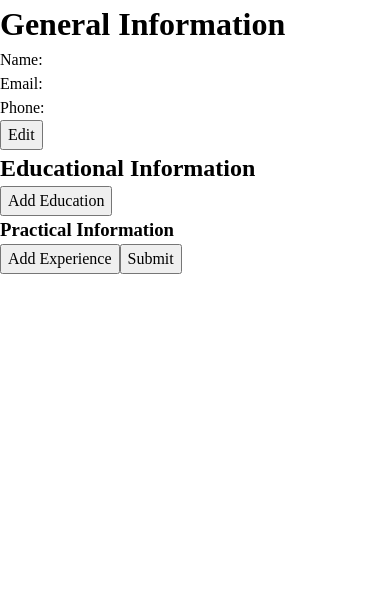
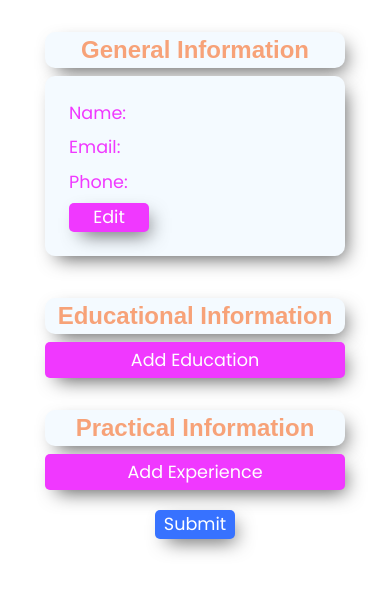
Before and after one commit to fadingmorsecode/cv-application, a React (Vite) app: page / in a window 390 px wide. Shown: the top 594 px of the page. Built offline with nearby package versions, Linux system fonts and the light colour scheme.

Commit message:
add mobile styling to form building page

```diff
--- a/src/components/cvgenerator.jsx
+++ b/src/components/cvgenerator.jsx
@@ -2,6 +2,7 @@ import EducationalInfo from './form-components/education.jsx';
 import GeneralInfo from './form-components/general.jsx';
 import PracticalInfo from './form-components/practical.jsx';
 import RenderCV from './rendercv.jsx';
+import '../styles/cvgenerator.css';
 import { useState } from 'react';
 
 export default function FormBuilder() {
@@ -30,12 +31,16 @@ export default function FormBuilder() {
   }
 
   return !submitValue ? (
-    <>
-      <GeneralInfo handleGeneralData={handleGeneralData} />
-      <EducationalInfo handleEducationalData={handleEducationalData} />
-      <PracticalInfo handlePracticalData={handlePracticalData} />
-      <button onClick={handleSubmitClick}>Submit</button>
-    </>
+    <div className='cv-gen-container'>
+      <div className='cv-forms-container'>
+        <GeneralInfo handleGeneralData={handleGeneralData} />
+        <EducationalInfo handleEducationalData={handleEducationalData} />
+        <PracticalInfo handlePracticalData={handlePracticalData} />
+        <button onClick={handleSubmitClick} className='btn' id='submit-btn'>
+          Submit
+        </button>
+      </div>
+    </div>
   ) : (
     <RenderCV
       generalData={generalData}
--- a/src/components/form-components/education.jsx
+++ b/src/components/form-components/education.jsx
@@ -15,15 +15,27 @@ function EducationInput({ type, id, value, onChange, checked }) {
 }
 
 function EditButton({ onClick }) {
-  return <button onClick={onClick}>Edit</button>;
+  return (
+    <button onClick={onClick} className='btn'>
+      Edit
+    </button>
+  );
 }
 
 function SaveButton({ onClick }) {
-  return <button onClick={onClick}>Save</button>;
+  return (
+    <button onClick={onClick} className='btn'>
+      Save
+    </button>
+  );
 }
 
 function DeleteButton({ onClick }) {
-  return <button onClick={onClick}>Delete</button>;
+  return (
+    <button onClick={onClick} className='btn'>
+      Delete
+    </button>
+  );
 }
 
 function CreateEducationComponent({ id, onClick, updateComponent }) {
@@ -72,7 +84,8 @@ function CreateEducationComponent({ id, onClick, updateComponent }) {
   }
 
   return (
-    <form>
+    <form className='education-form'>
+      <div className='form-groups'>
         <label htmlFor='school-name'>School Name:</label>
         {editStatus ? (
           <EducationInput
@@ -84,6 +97,8 @@ function CreateEducationComponent({ id, onClick, updateComponent }) {
         ) : (
           <p>{schoolValue}</p>
         )}
+      </div>
+      <div className='form-groups'>
         <label htmlFor='degree'>Degree:</label>
         {editStatus ? (
           <EducationInput
@@ -95,6 +110,8 @@ function CreateEducationComponent({ id, onClick, updateComponent }) {
         ) : (
           <p>{degreeValue}</p>
         )}
+      </div>
+      <div className='form-groups'>
         <label htmlFor='school-start'>Start Date:</label>
         {editStatus ? (
           <EducationInput
@@ -106,7 +123,10 @@ function CreateEducationComponent({ id, onClick, updateComponent }) {
         ) : (
           <p>{schoolDateStartValue}</p>
         )}
-      <label htmlFor='school-end'>End Date:</label>
+      </div>
+      <div className='form-groups'>
+        {!currentAttendance && <label htmlFor='school-end'>End Date:</label>}
+        {currentAttendance && !editStatus ? <label>End Date:</label> : ''}
         {editStatus ? (
           <>
             {!currentAttendance && (
@@ -117,6 +137,7 @@ function CreateEducationComponent({ id, onClick, updateComponent }) {
                 onChange={handleDateEndChange}
               />
             )}
+            <div className='current-groups'>
               <label htmlFor='current-education'>Currently Attend</label>
               <EducationInput
                 type={'checkbox'}
@@ -124,10 +145,13 @@ function CreateEducationComponent({ id, onClick, updateComponent }) {
                 onChange={currentAttendanceHandler}
                 checked={currentAttendance}
               />
+            </div>
           </>
         ) : (
           <p>{currentAttendance ? 'Present' : schoolDateEndValue}</p>
         )}
+      </div>
+      <div className='btn-groups'>
         {editStatus ? (
           <SaveButton onClick={SaveButtonHandler} />
         ) : (
@@ -139,12 +163,17 @@ function CreateEducationComponent({ id, onClick, updateComponent }) {
             onClick(id);
           }}
         />
+      </div>
     </form>
   );
 }
 
 function CreateEducationButton({ onClick }) {
-  return <button onClick={onClick}>Add Education </button>;
+  return (
+    <button onClick={onClick} className='btn' id='edu-add-btn'>
+      Add Education
+    </button>
+  );
 }
 
 export default function EducationalInfo({ handleEducationalData }) {
@@ -206,10 +235,10 @@ export default function EducationalInfo({ handleEducationalData }) {
   ));
 
   return (
-    <>
-      <h2>Educational Information</h2>
+    <div className='edu-container'>
+      <h2 className='educational-h2'>Educational Information</h2>
       {renderComponents}
       <CreateEducationButton onClick={handleCreateEducationButton} />
-    </>
+    </div>
   );
 }
--- a/src/components/form-components/general.jsx
+++ b/src/components/form-components/general.jsx
@@ -5,11 +5,19 @@ function CreateInput({ type, id, value, onChange }) {
 }
 
 function EditButton({ onClick }) {
-  return <button onClick={onClick}>Edit</button>;
+  return (
+    <button onClick={onClick} className='btn'>
+      Edit
+    </button>
+  );
 }
 
 function SaveButton({ onClick }) {
-  return <button onClick={onClick}>Save</button>;
+  return (
+    <button onClick={onClick} className='btn'>
+      Save
+    </button>
+  );
 }
 
 export default function GeneralInfo({ handleGeneralData }) {
@@ -48,8 +56,9 @@ export default function GeneralInfo({ handleGeneralData }) {
   }
 
   return (
+    <>
+      <h1 className='generator-h1'>General Information</h1>
       <form>
-      <h1>General Information</h1>
         <div className='name-container'>
           <label htmlFor='gen-name'>Name:</label>
           {editStatus ? (
@@ -95,5 +104,6 @@ export default function GeneralInfo({ handleGeneralData }) {
           <EditButton onClick={EditButtonHandler} />
         )}
       </form>
+    </>
   );
 }
--- a/src/components/form-components/practical.jsx
+++ b/src/components/form-components/practical.jsx
@@ -14,15 +14,27 @@ function CreatePracticalInput({ type, id, value, onChange, checked }) {
 }
 
 function EditButton({ onClick }) {
-  return <button onClick={onClick}>Edit</button>;
+  return (
+    <button onClick={onClick} className='btn'>
+      Edit
+    </button>
+  );
 }
 
 function SaveButton({ onClick }) {
-  return <button onClick={onClick}>Save</button>;
+  return (
+    <button onClick={onClick} className='btn'>
+      Save
+    </button>
+  );
 }
 
 function DeleteButton({ onClick }) {
-  return <button onClick={onClick}>Delete</button>;
+  return (
+    <button onClick={onClick} className='btn'>
+      Delete
+    </button>
+  );
 }
 
 function CreatePracticalComponent({ id, componentDeletion, updateComponent }) {
@@ -79,7 +91,8 @@ function CreatePracticalComponent({ id, componentDeletion, updateComponent }) {
   }
 
   return (
-    <form>
+    <form className='practical-form'>
+      <div className='form-groups'>
         <label>Company Title:</label>
         {!editState ? (
           <p>{companyValue}</p>
@@ -91,6 +104,8 @@ function CreatePracticalComponent({ id, componentDeletion, updateComponent }) {
             onChange={handleCompanyChange}
           />
         )}
+      </div>
+      <div className='form-groups'>
         <label>Position Title:</label>
         {!editState ? (
           <p>{positionValue}</p>
@@ -102,6 +117,8 @@ function CreatePracticalComponent({ id, componentDeletion, updateComponent }) {
             onChange={handlePositionChange}
           />
         )}
+      </div>
+      <div className='form-groups'>
         <label>Main Duties:</label>
         {!editState ? (
           <p>{dutiesValue}</p>
@@ -113,6 +130,8 @@ function CreatePracticalComponent({ id, componentDeletion, updateComponent }) {
             onChange={handleDutiesChange}
           />
         )}
+      </div>
+      <div className='form-groups'>
         <label>Start Date:</label>
         {!editState ? (
           <p>{practicalStartValue}</p>
@@ -124,7 +143,10 @@ function CreatePracticalComponent({ id, componentDeletion, updateComponent }) {
             onChange={handleStartChange}
           />
         )}
-      <label>End Date:</label>
+      </div>
+      <div className='form-groups'>
+        {!currentPractical && <label>End Date:</label>}
+        {currentPractical && !editState ? <label>End Date:</label> : ''}
         {!editState ? (
           <p>{currentPractical ? 'Present' : practicalEndValue}</p>
         ) : (
@@ -137,6 +159,7 @@ function CreatePracticalComponent({ id, componentDeletion, updateComponent }) {
                 onChange={handleEndChange}
               />
             )}
+            <div className='current-groups'>
               <label htmlFor='practical-checkbox'>Currently Work Here</label>
               <CreatePracticalInput
                 type={'checkbox'}
@@ -144,8 +167,11 @@ function CreatePracticalComponent({ id, componentDeletion, updateComponent }) {
                 checked={currentPractical}
                 onChange={handleMarkChange}
               />
+            </div>
           </>
         )}
+      </div>
+      <div className='btn-groups'>
         {!editState ? (
           <EditButton onClick={handleEditBtn} />
         ) : (
@@ -157,12 +183,17 @@ function CreatePracticalComponent({ id, componentDeletion, updateComponent }) {
             componentDeletion(id);
           }}
         />
+      </div>
     </form>
   );
 }
 
 function CreatePracticalButton({ onClick }) {
-  return <button onClick={onClick}>Add Experience</button>;
+  return (
+    <button onClick={onClick} className='btn' id='practical-add-btn'>
+      Add Experience
+    </button>
+  );
 }
 
 export default function PracticalInfo({ handlePracticalData }) {
@@ -219,8 +250,8 @@ export default function PracticalInfo({ handlePracticalData }) {
   });
 
   return (
-    <>
-      <h3>Practical Information</h3>
+    <div className='practical-container'>
+      <h3 className='practical-h3'>Practical Information</h3>
       {renderComponents}
       <CreatePracticalButton
         onClick={(e) => {
@@ -239,6 +270,6 @@ export default function PracticalInfo({ handlePracticalData }) {
           ]);
         }}
       />
-    </>
+    </div>
   );
 }
--- /dev/null
+++ b/src/styles/cvgenerator.css
@@ -0,0 +1,109 @@
+:root {
+  --barlow: 'Barlow', sans-serif;
+}
+
+.cv-gen-container {
+  display: flex;
+  justify-content: center;
+}
+
+.cv-forms-container {
+  display: flex;
+  flex-direction: column;
+}
+
+form,
+.generator-h1,
+.btn,
+.educational-h2,
+.practical-h3 {
+  -webkit-box-shadow: 6px 8px 19px -6px rgba(0, 0, 0, 0.67);
+  -moz-box-shadow: 6px 8px 19px -6px rgba(0, 0, 0, 0.67);
+  box-shadow: 6px 8px 19px -6px rgba(0, 0, 0, 0.67);
+}
+
+form {
+  background-color: #f4faff;
+  padding: 1.5rem;
+  width: 300px;
+  border-radius: 10px;
+  margin-bottom: 10px;
+}
+
+form label {
+  color: #f038ff;
+  font-family: var(--poppins);
+  font-size: 1.1rem;
+}
+
+form input {
+  font-family: var(--poppins);
+  font-size: 0.8rem;
+}
+
+form p {
+  font-family: var(--poppins);
+  font-size: 1rem;
+}
+
+.generator-h1,
+.educational-h2,
+.practical-h3 {
+  font-size: 1.5rem;
+  font-family: var(--barlow);
+  text-align: center;
+  color: #f7a278;
+  background-color: #f4faff;
+  border-radius: 10px;
+  margin-bottom: 0.5rem;
+  margin-top: 2rem;
+}
+
+.name-container,
+.email-container,
+.phone-container,
+.form-groups {
+  display: flex;
+  flex-direction: column;
+  margin-bottom: 0.5rem;
+}
+
+.current-groups {
+  display: flex;
+  gap: 10px;
+}
+
+.btn-groups {
+  display: flex;
+  gap: 10px;
+}
+
+.btn {
+  font-family: var(--poppins);
+  font-size: 1.1rem;
+  min-width: 80px;
+  background-color: #f038ff;
+  border: none;
+  border-radius: 5px;
+  color: white;
+}
+
+#edu-add-btn,
+#practical-add-btn {
+  padding-top: 5px;
+  padding-bottom: 5px;
+}
+
+#submit-btn {
+  width: 80px;
+  align-self: center;
+  margin-top: 20px;
+  margin-bottom: 20px;
+  background-color: #3772ff;
+}
+
+.edu-container,
+.practical-container {
+  display: flex;
+  flex-direction: column;
+}
```
Also changed, not shown: src/styles/form.css (deleted). Lines whose indentation alone changed are shown as unchanged.
